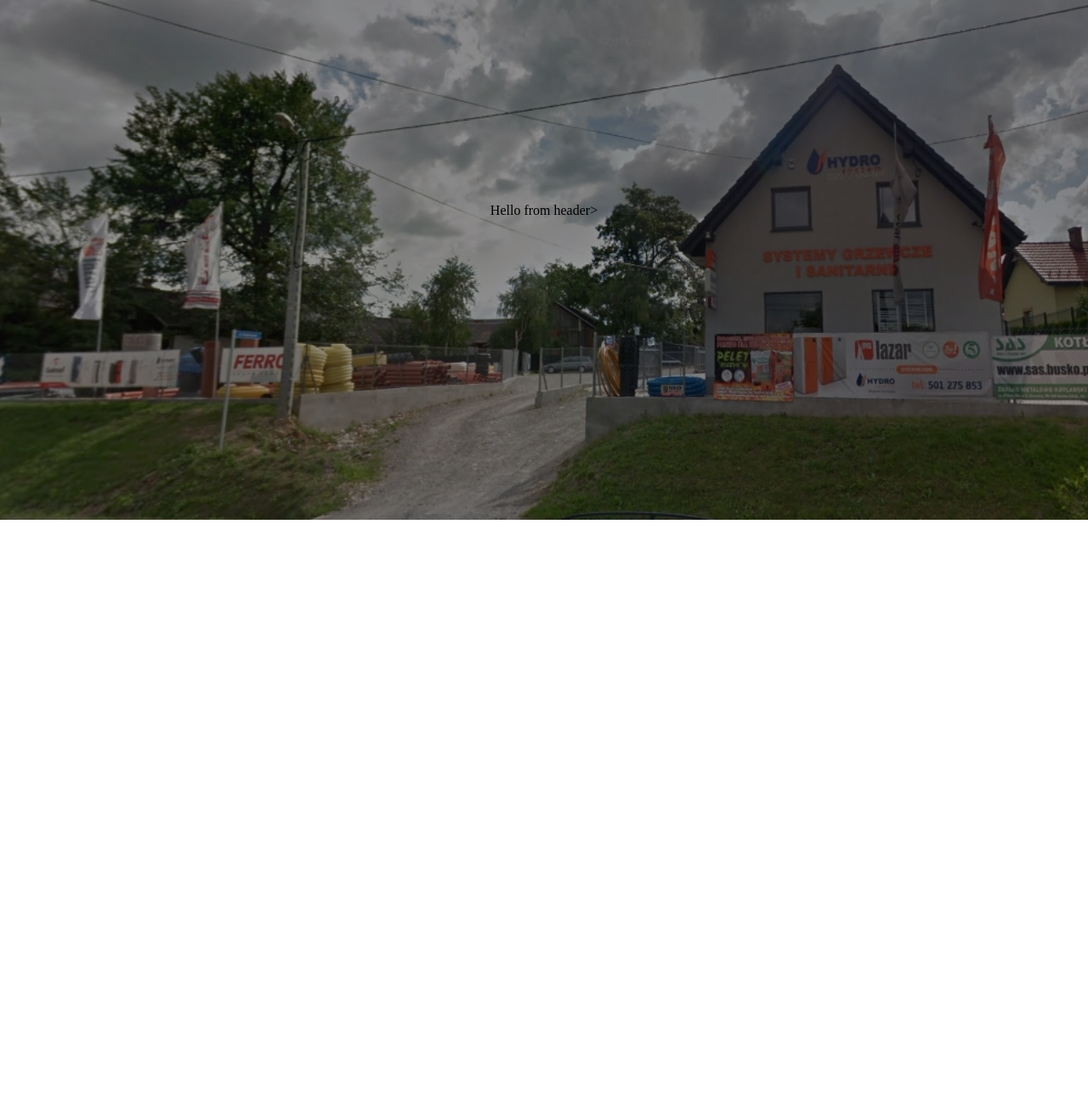
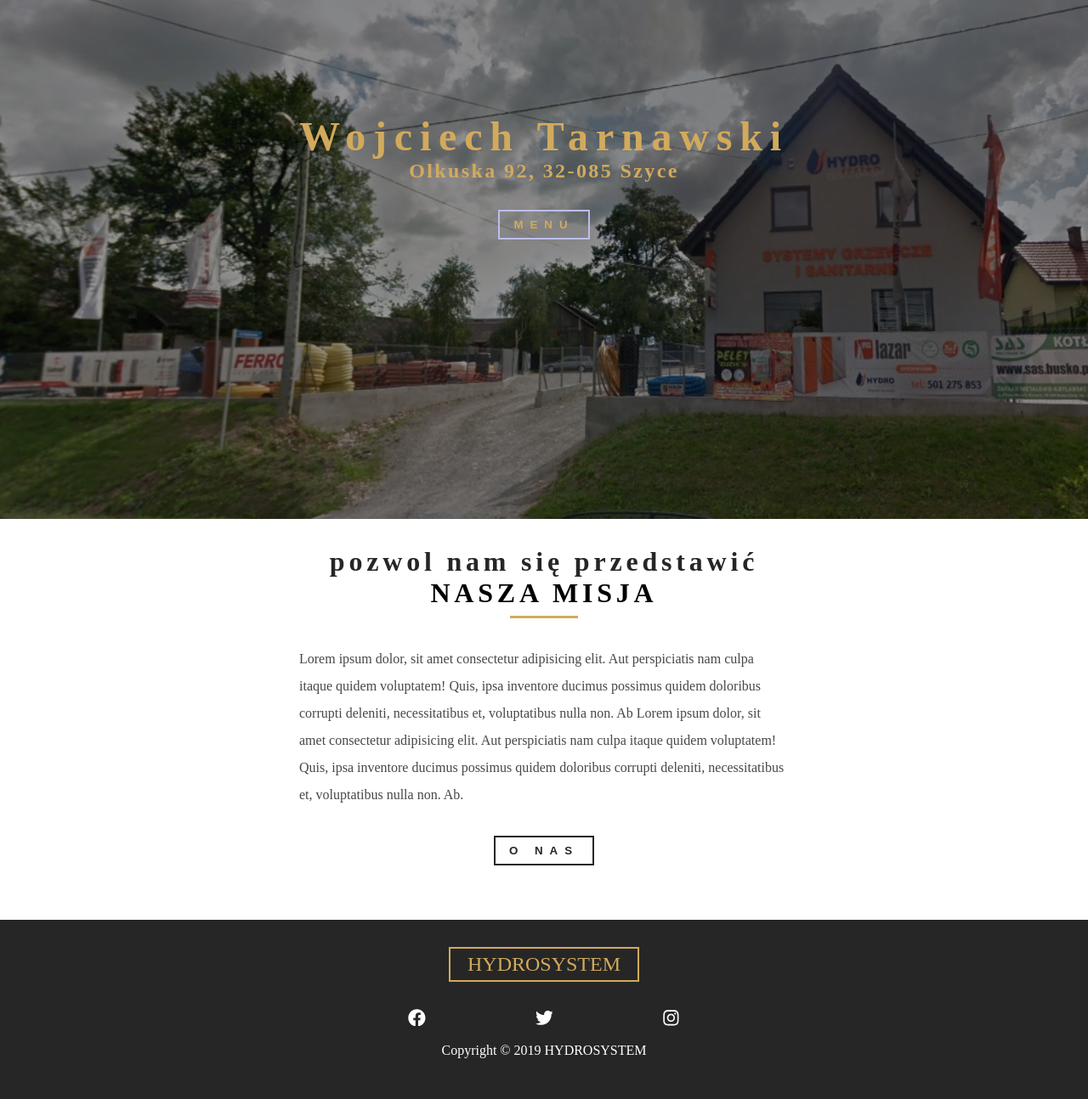
Before and after one commit to Nevo0/hydro, a Gatsby site: page / in a window 1280 px wide. Shown: the part 189-1483 px from the top of the page at 85% size. Before the commit the page ends 801 px from the top, so only its background shows below. Built offline with nearby package versions, Linux system fonts and the light colour scheme; Gatsby itself is replaced by a stand-in of ours.

Commit message:
Quick info in home component ann add footer

```diff
--- /dev/null
+++ b/src/components/HomePageComponents/QuickInfo.js
@@ -0,0 +1,46 @@
+import React, { Component } from "react"
+import { Section, Title, SectioButton } from "../../utils/index"
+import styled from "styled-components"
+import { Link } from "gatsby"
+import { styles } from "../../utils"
+
+export default class QuickInfo extends Component {
+  render() {
+    return (
+      <Section>
+        <Title message="pozwol nam się przedstawić" title="nasza misja" />
+
+        <QuickInfoWrapper>
+          <p className="text">
+            Lorem ipsum dolor, sit amet consectetur adipisicing elit. Aut
+            perspiciatis nam culpa itaque quidem voluptatem! Quis, ipsa
+            inventore ducimus possimus quidem doloribus corrupti deleniti,
+            necessitatibus et, voluptatibus nulla non. Ab Lorem ipsum dolor, sit
+            amet consectetur adipisicing elit. Aut perspiciatis nam culpa itaque
+            quidem voluptatem! Quis, ipsa inventore ducimus possimus quidem
+            doloribus corrupti deleniti, necessitatibus et, voluptatibus nulla
+            non. Ab.
+          </p>
+          <Link to="/about" style={{ textDecoration: "none" }}>
+            <SectioButton style={{ margin: "2rem auto" }}>o nas</SectioButton>
+          </Link>
+        </QuickInfoWrapper>
+      </Section>
+    )
+  }
+}
+
+const QuickInfoWrapper = styled.div`
+  width: 80%;
+  margin: 2rem auto;
+  .text {
+    line-height: 2rem;
+    color: ${styles.colors.mainGrey};
+  }
+  @media (min-width: 768px) {
+    width: 70%;
+  }
+  @media (min-width: 998px) {
+    width: 50%;
+  }
+`
--- /dev/null
+++ b/src/components/global/Footer.js
@@ -0,0 +1,85 @@
+import React, { Component } from "react"
+import { Section, Title, SectioButton } from "../../utils/index"
+import styled from "styled-components"
+import { Link } from "gatsby"
+import { styles } from "../../utils"
+import { FaFacebook, FaTwitter, FaInstagram } from "react-icons/fa"
+
+export default class Footer extends Component {
+  state = {
+    icons: [
+      {
+        id: 1,
+        icon: <FaFacebook className="icon facebook-icon" />,
+        path: "#",
+      },
+      {
+        id: 2,
+        icon: <FaTwitter className="icon twitter-icon" />,
+        path: "#",
+      },
+      {
+        id: 3,
+        icon: <FaInstagram className="icon instagram-icon" />,
+        path: "#",
+      },
+    ],
+  }
+
+  render() {
+    return (
+      <FooterWrapper>
+        <div className="title">Hydrosystem</div>
+        <div className="icons">
+          {this.state.icons.map(item => (
+            <a
+              href={item.path}
+              key={item.id}
+              target="_blank"
+              rel="noopener noreferrer"
+            >
+              {item.icon}
+            </a>
+          ))}
+        </div>
+        <p className="copyright">copyright &copy; 2019 HYDROSYSTEM</p>
+      </FooterWrapper>
+    )
+  }
+}
+
+const FooterWrapper = styled.footer`
+  padding: 2rem 0;
+  background: ${styles.colors.mainBlack};
+  .icons {
+    width: 20rem;
+    display: flex;
+    justify-content: space-between;
+    margin: 0 auto;
+  }
+
+  .icon {
+    color: ${styles.colors.mainWhite};
+    font-size: 1.3rem;
+    ${styles.transition({})};
+    &:hover {
+      color: ${styles.colors.mainYellow};
+    }
+  }
+  .title {
+    text-align: center;
+    width: 14rem;
+    text-transform: uppercase;
+    color: ${styles.colors.mainYellow};
+    padding: 0.3rem 1rem;
+    margin: 0 auto 2rem auto;
+    font-size: 1.5rem;
+    ${styles.border({ color: `${styles.colors.mainYellow}` })}
+  }
+  .copyright {
+    color: ${styles.colors.mainWhite};
+    text-transform: capitalize;
+    text-align: center;
+    margin: 1rem 0;
+  }
+`
--- a/src/components/layout.js
+++ b/src/components/layout.js
@@ -1,6 +1,7 @@
 import React from "react"
 import PropTypes from "prop-types"
 import Navbar from "../components/global/navbar"
+import Footer from "../components/global/Footer"
 import { createGlobalStyle } from "styled-components"
 
 // import "./bootstrap.min.css"
@@ -12,6 +13,7 @@ const Layout = ({ children }) => {
       <GlobalStyle />
       <Navbar />
       {children}
+      <Footer />
     </React.Fragment>
   )
 }
--- a/src/pages/contact.js
+++ b/src/pages/contact.js
@@ -4,10 +4,8 @@ import React from "react"
 import Layout from "../components/layout"
 // import Image from "../components/image"
 import SEO from "../components/seo"
-import { PageHeder } from "../utils"
-import img from "../images/about.png"
 import Map from "../components/global/mapbox"
-import ReactMapboxGl, { Layer, Feature } from "react-mapbox-gl"
+import { Layer, Feature } from "react-mapbox-gl"
 
 const ContactPage = props => {
   console.log(Map)
--- a/src/pages/index.js
+++ b/src/pages/index.js
@@ -4,13 +4,23 @@ import React from "react"
 import Layout from "../components/layout"
 // import Image from "../components/image"
 import SEO from "../components/seo"
-import { HomeHeder } from "../utils"
+import { HomeHeder, Banner, BunnerButton } from "../utils"
 import img from "../images/index.png"
+import QuickInfo from "../components/HomePageComponents/QuickInfo"
+// import Banner from "../utils/Banner"
 
 const IndexPage = () => (
   <Layout>
     <SEO title="Home" keywords={[`gatsby`, `application`, `react`]} />
-    <HomeHeder img={img}>Hello from header></HomeHeder>
+    <HomeHeder img={img}>
+      <Banner
+        title={"Wojciech Tarnawski"}
+        subTitle={"Olkuska 92, 32-085 Szyce"}
+      >
+        <BunnerButton style={{ margin: "2rem auto" }}>menu</BunnerButton>
+      </Banner>
+    </HomeHeder>
+    <QuickInfo />
   </Layout>
 )
 
--- a/src/pages/menu.js
+++ b/src/pages/menu.js
@@ -4,13 +4,15 @@ import React from "react"
 import Layout from "../components/layout"
 // import Image from "../components/image"
 import SEO from "../components/seo"
-import { PageHeder } from "../utils"
+import { PageHeder, Banner } from "../utils"
 import img from "../images/menu.png"
 
 const MenuPage = () => (
   <Layout>
     <SEO title="Home" keywords={[`gatsby`, `application`, `react`]} />
-    <PageHeder img={img}>Hello from Menu></PageHeder>
+    <PageHeder img={img}>
+      <Banner title={"Nasza oferta"} subTitle={"oferta"} />
+    </PageHeder>
   </Layout>
 )
 
--- /dev/null
+++ b/src/utils/Banner.js
@@ -0,0 +1,34 @@
+import React from "react"
+import styled from "styled-components"
+import { styles } from "../utils"
+
+export default function Banner({ title, subTitle, children }) {
+  return (
+    <BannerWrapper>
+      <h1 className="title">{title}</h1>
+      <h1 className="subTitle">{subTitle}</h1>
+      {children}
+    </BannerWrapper>
+  )
+}
+const BannerWrapper = styled.div`
+  margin-bottom: 3rem;
+  text-align: center;
+  .title {
+    color: ${styles.colors.mainYellow};
+    font-size: 3rem;
+    /* text-transform: uppercase; */
+    ${styles.letterSpacing({ spacing: "0.55rem" })}
+  }
+  .subTitle {
+    color: ${styles.colors.mainYellow};
+    ${styles.textSlanted};
+    ${styles.letterSpacing({ spacing: "0.15rem" })};
+    font-size: 1.5rem;
+    text-transform: capitalize;
+  }
+`
+Banner.defaultProps = {
+  title: "default title",
+  subTitle: "default subTitle",
+}
--- /dev/null
+++ b/src/utils/Button.js
@@ -0,0 +1,32 @@
+import styled from "styled-components"
+import { styles } from "../utils"
+
+const BunnerButton = styled.button`
+  display: block;
+  color: ${styles.colors.mainYellow};
+  background: transparent;
+  padding: 0.5rem 1rem;
+  text-transform: uppercase;
+  letter-spacing: 0.5rem;
+  font-weight: 900;
+  ${styles.border({ color: `${styles.colors.mainWhite2}` })};
+  margin-bottom: 1rem;
+  ${styles.transition({})};
+  &:hover {
+    background: ${styles.colors.mainYellow};
+    color: ${styles.colors.mainBlack};
+    cursor: pointer;
+  }
+`
+
+const SectioButton = styled(BunnerButton)`
+  color: ${styles.colors.mainBlack};
+  ${styles.border({ color: `${styles.colors.mainBlack}` })};
+  &:hover {
+    background: ${styles.colors.mainBlack};
+    color: ${styles.colors.mainYellow};
+    cursor: pointer;
+  }
+`
+
+export { BunnerButton, SectioButton }
--- a/src/utils/Header.js
+++ b/src/utils/Header.js
@@ -11,7 +11,7 @@ function PageHeder({ img, children }) {
 }
 
 const IndexHeader = styled.header`
-  min-height: calc(100vh - 72px);
+  min-height: calc(100vh - 73px);
   background: linear-gradient(rgba(0, 0, 0, 0.4), rgba(0, 0, 0, 0.4)),
     url(${props => props.img}) center/cover fixed no-repeat;
   display: flex;
@@ -36,7 +36,7 @@ HomeHeder.defaultProps = {
   img: img,
 }
 
-HomeHeder.defaultProps = {
+DefaultHeader.defaultProps = {
   img: img,
 }
 
--- /dev/null
+++ b/src/utils/Section.js
@@ -0,0 +1,7 @@
+import styled from "styled-components"
+
+export const Section = styled.section`
+  padding: 2rem 0;
+  width: 90vw;
+  margin: 0 auto;
+`
--- /dev/null
+++ b/src/utils/Title.js
@@ -0,0 +1,38 @@
+import React from "react"
+import styled from "styled-components"
+import { styles } from "../utils"
+export function Title({ title, message }) {
+  return (
+    <TitleWrapper>
+      <h3 className="mesage">{message}</h3>
+      <h1 className="title">{title}</h1>
+      <div className="underline" />
+    </TitleWrapper>
+  )
+}
+
+Title.defaultProps = {
+  title: "our message",
+  message: " our title",
+}
+
+const TitleWrapper = styled.div`
+  text-align: center;
+  .mesage {
+    ${styles.textSlanted};
+    ${styles.letterSpacing({ spacing: "0.3rem" })};
+    font-size: 2rem;
+    color: ${styles.colors.mainBlack};
+  }
+  .title {
+    ${styles.letterSpacing({ spacing: "0.3rem" })};
+    font-size: 2rem;
+    text-transform: uppercase;
+  }
+  .underline {
+    width: 5rem;
+    height: 0.2rem;
+    background: ${styles.colors.mainYellow};
+    margin: 0.5rem auto;
+  }
+`
--- a/src/utils/index.js
+++ b/src/utils/index.js
@@ -1,4 +1,17 @@
 import * as styles from "./styles"
 import { HomeHeder, PageHeder } from "./Header"
+import Banner from "./Banner"
+import { BunnerButton, SectioButton } from "./Button"
+import { Section } from "./Section"
+import { Title } from "./Title"
 
-export { styles, HomeHeder, PageHeder }
+export {
+  styles,
+  HomeHeder,
+  PageHeder,
+  Banner,
+  BunnerButton,
+  Section,
+  Title,
+  SectioButton,
+}
--- a/src/utils/styles.js
+++ b/src/utils/styles.js
@@ -1,5 +1,6 @@
 export const colors = {
   mainWhite: `#fff`,
+  mainWhite2: `#bcbee9`,
   mainBlack: `#262626`,
   mainYellow: `#d2aa5c`,
   mainYellow2: `#F2AF29`,
```
Also changed, not shown: src/pages/about.js (+6 -2 lines).
